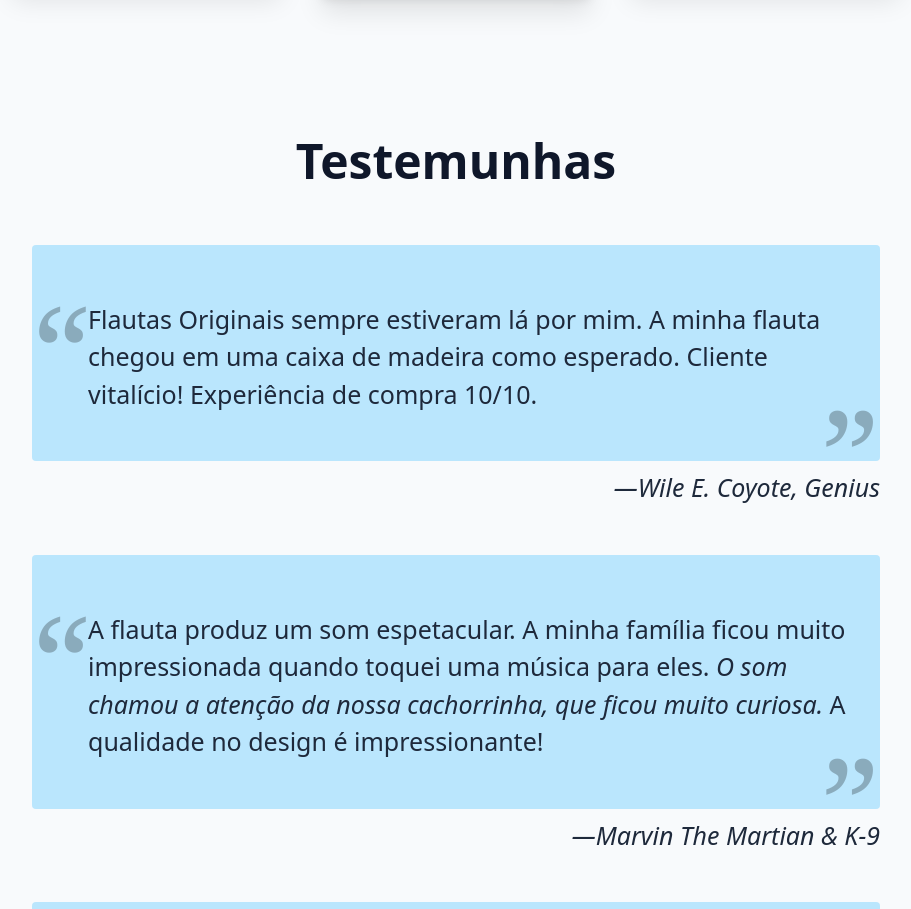
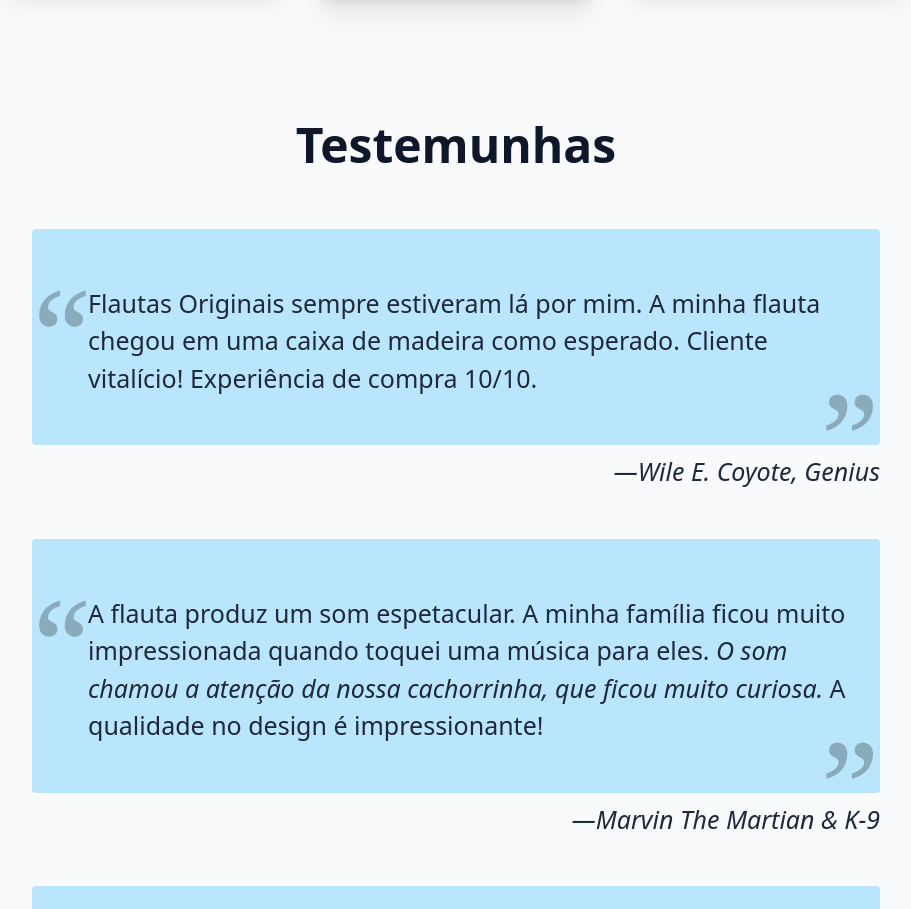
Before and after one commit to Nikookowal/Flautas-Originais, a website: page index.html in a window 1280 px wide. Shown: the part 1700-2609 px from the top of the page, without its empty margins (184-1095 px from the left). Drawn offline with Linux system fonts and the light colour scheme.

Commit message:
Update index.html

```diff
--- a/index.html
+++ b/index.html
@@ -159,7 +159,7 @@
 
   <!--SESSÃO DAS TESTEMUNHAS-->
 <section id="testemunhas" class="p-6 widescreen:section-min-height tallscreen:section-min-height">
-        <h2 class="text-2xl font-bold text-center sm:text-5xl mb-6 mt-14 text-slate-900 dark:text-white">
+        <h2 class="text-2xl font-bold text-center sm:text-5xl mb-6 mt-10 text-slate-900 dark:text-white">
           Testemunhas
         </h2>
         <figure class="my-12">
```
